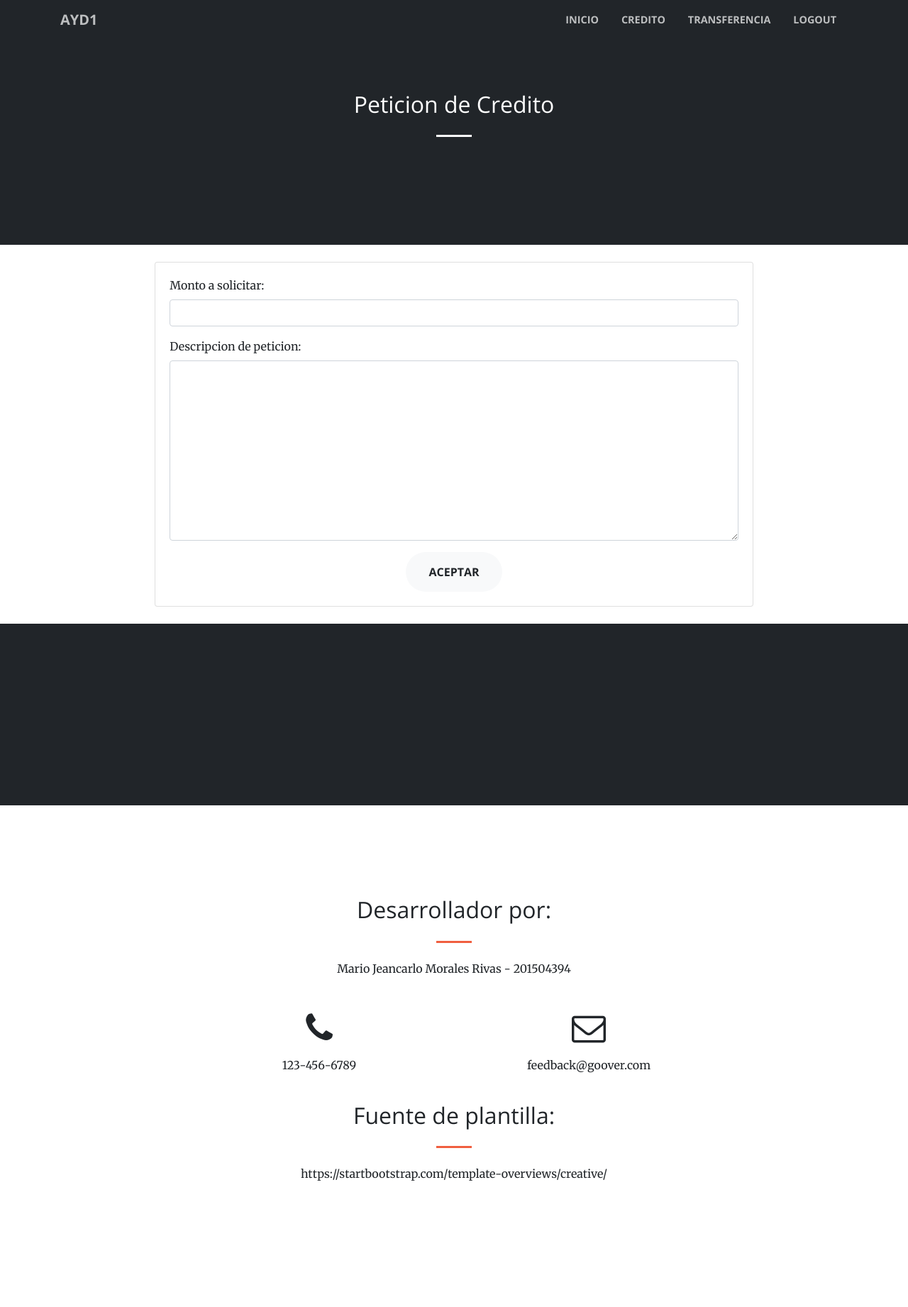
After one commit to neftdev/sistema-bancario, a Django app: template sistema_bancario/templates/user/credito.html in a window 1280 px wide. The commit adds this page. Shown: the whole page at 71% size. Run offline with Django 3.2, Linux system fonts and the light colour scheme; the template is opened without the code that fills it: values that come from a table or form of the project are taken from there, others are empty; parts of the project's set-up code (start-up, migrations or seed data) failed here and were passed over; some libraries are stand-ins or nearby versions.

Commit message:
feat: Credito
se agrego peticion de credito

201504420

```diff
--- a/sistema_bancario/apps_/usuario/forms.py
+++ b/sistema_bancario/apps_/usuario/forms.py
@@ -1,5 +1,5 @@
 from django import forms
-from .models import Usuario
+from .models import Usuario, Credito
 from django.utils.safestring import mark_safe
 
 
@@ -69,3 +69,24 @@ class LoginForm(forms.ModelForm):
             'nick_name': forms.TextInput(attrs={'class': 'form-control'}),
             'password': forms.PasswordInput(attrs={'class': 'form-control'}),
         }
+
+
+class CreditoForm(forms.ModelForm):
+    monto = forms.DecimalField(required=True, widget=forms.NumberInput(
+        attrs={'class': 'form-control', 'min': '0.01'}))
+
+    descripcion = forms.CharField(required=True, widget=forms.Textarea(
+        attrs={'class': 'form-control'}))
+
+    def __init__(self, *args, **kwargs):
+        super(CreditoForm, self).__init__(*args, **kwargs)
+        self.fields['monto'].label = "Monto a solicitar"
+        self.fields['descripcion'].label = "Descripcion de peticion"
+
+    class Meta:
+        model = Credito
+        fields = ['monto', 'descripcion', 'cod_usuario', 'cod_estado']
+        widgets = {
+            'cod_usuario': forms.HiddenInput(),
+            'cod_estado': forms.HiddenInput(),
+        }
--- a/sistema_bancario/apps_/usuario/urls.py
+++ b/sistema_bancario/apps_/usuario/urls.py
@@ -1,5 +1,5 @@
 from django.urls import path
-from .views import registroView, loginView, codigoView, homeView, transferenciaView
+from .views import registroView, loginView, codigoView, homeView, transferenciaView, creditoView
 
 urlpatterns = [
 	path('login', loginView, name = 'login'),
@@ -7,4 +7,5 @@ urlpatterns = [
     path('codigo', codigoView, name='codigo'),
     path('home', homeView, name='home'),
     path('transferencia', transferenciaView, name='transferencia'),
+    path('credito', creditoView, name='credito'),
 ]
--- /dev/null
+++ b/sistema_bancario/templates/user/credito.html
@@ -0,0 +1,58 @@
+{% extends 'base/base.html' %}
+
+{% block nav_items %}
+    <li class="nav-item">
+      <a class="nav-link js-scroll-trigger" href="/home">Inicio</a>
+    </li>
+    <li class="nav-item">
+      <a class="nav-link js-scroll-trigger" href="/credito">Credito</a>
+    </li>
+    <li class="nav-item">
+      <a class="nav-link js-scroll-trigger" href="/transferencia">Transferencia</a>
+    </li>
+    <li class="nav-item">
+      <a class="nav-link js-scroll-trigger" href="/login">Logout</a>
+    </li>
+{% endblock %}
+
+{% block header %}
+{% endblock %}
+
+{% block content %}
+<section class="bg-dark text-white" id="credito">
+  <div class="container">
+    <div class="row">
+      <div class="col-lg-8 mx-auto text-center">
+        <h2 class="section-heading text-white">Peticion de Credito</h2>
+        <hr class="light my-4">
+      </div>
+    </div>
+  </div>
+</section>
+</br>
+<div class="row">
+    <div class="col-md-2 col-md-offset-2">
+    </div>
+    <div class="col-md-8 col-md-offset-4">
+    <div class="card">
+        <div class="card-body">
+            <form method="POST">
+                {% csrf_token %}
+
+                {% if exito %}
+                <div class="alert alert-success" role="alert">
+                  Se envio la peticion exitosamente.
+                </div>
+                {% endif %}
+                {{ form.as_p }}
+                <div class="col-md-12 text-center">
+                    <button type="submit" class="btn btn-light btn-xl js-scroll-trigger">Aceptar</button>
+                </div>
+            </form>
+        </div>
+    </div>
+    </div>
+</div>
+
+</br>
+{% endblock %}
--- a/sistema_bancario/templates/user/transferencia.html
+++ b/sistema_bancario/templates/user/transferencia.html
@@ -3,6 +3,9 @@
 {% block nav_items %}
     <li class="nav-item">
       <a class="nav-link js-scroll-trigger" href="/home">Inicio</a>
+    </li>
+    <li class="nav-item">
+      <a class="nav-link js-scroll-trigger" href="/credito">Credito</a>
     </li>
     <li class="nav-item">
       <a class="nav-link js-scroll-trigger" href="/transferencia">Transferencia</a>
```
Also changed, not shown: sistema_bancario/apps_/usuario/models.py (+24 -0 lines), sistema_bancario/apps_/usuario/views.py (+27 -2 lines).
